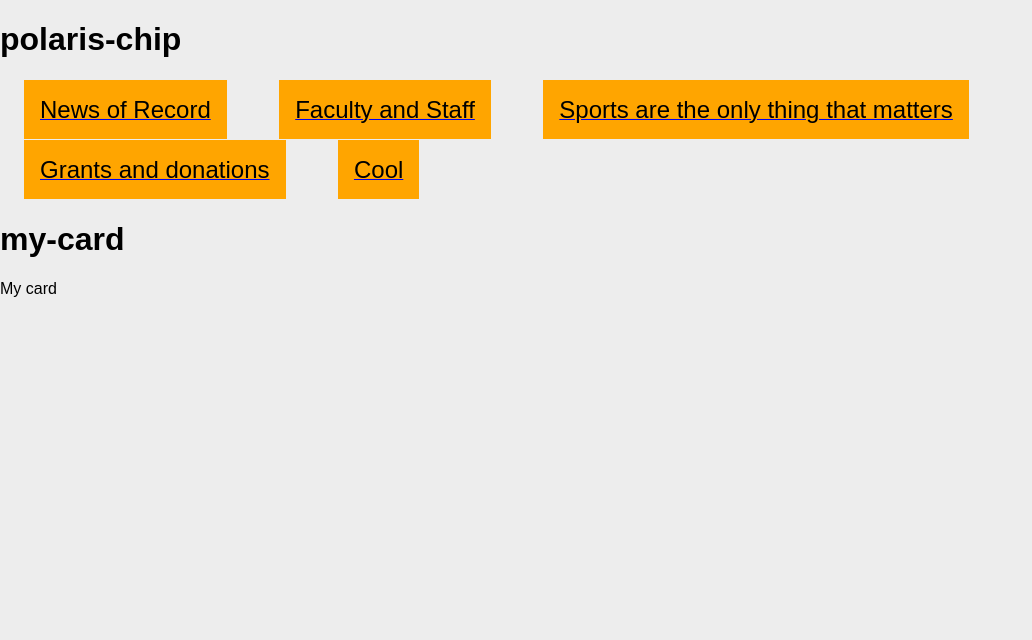
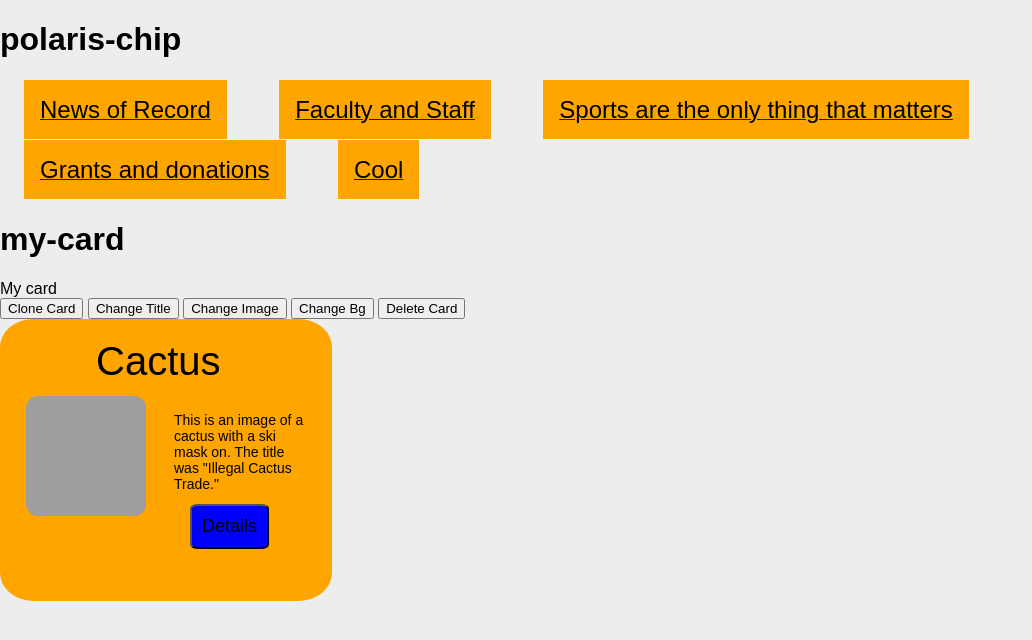
Before and after one commit to ECrowe6593/polaris-chip, a website with bundled scripts: page index.html in a window 1280 px wide. Shown: the whole page, without its empty margins (0-1032 px from the left). Built offline with nearby package versions, Linux system fonts and the light colour scheme; grey boxes are pictures that could not be loaded.

Commit message:
Added HTML and CSS of My Card

```diff
--- a/index.html
+++ b/index.html
@@ -35,6 +35,84 @@
 
   <h1>my-card</h1>
   <my-card></my-card>
+  <div class="control-wrapper">
+    <button class="duplicate">Clone Card</button> <button id="changetitle">Change Title</button>
+    <button id="changeimage">Change Image</button>
+    <button id="changebg">Change Bg</button>
+    <button id="delete">Delete Card</button>
+  </div>
+
+  <div id="cardlist">
+  <div class="border">
+    <div class="card">
+      <div class="heading">Cactus</div>
+      <img src="https://media.newyorker.com/photos/656f99f019bfb6c2c8a8c521/4:3/w_2748,h_2061,c_limit/Galchen_Illegal_Cactus_Trade_v2.jpg" class="image" width=120 height=120> </img>
+    <p class="para">This is an image of a cactus with a ski mask on. The title was "Illegal Cactus Trade." </p>
+    <a href="https://hax.psu.edu">
+      <button class="btn">Details</button>
+    </a>
+  </div>
+  </div>
+
+  <style>
+  .card {
+    background-color: orange;
+    border-radius: 10%;
+    width: 300px;
+    height: 250px;
+    padding: 16px;
+  }
+
+  .card.change-color {
+    background-color: purple;
+  }
+
+  .heading {
+    font-size: 40px;
+    color: black;
+    margin: 4px 4px 4px 80px;
+  }
+
+  .image {
+    float: left;
+    margin: 8px 4px 4px 10px;
+    border-radius: 10%;
+  }
+
+  .para {
+    padding: 4px;
+    font-size: 14px;
+    width: 130px;
+    float: right;
+    margin: 20px 8px 4px 4px;
+  }
+
+  .btn {
+    background-color: blue;
+    color: black;
+    font-size: 18px;
+    border-radius: 10%;
+    padding: 10px;
+    margin: 4px 40px 40px 40px;
+  }
+
+  .btn:focus,
+  .btn:hover {
+    background-color: green;
+  }
+
+  @media (max-width 800px) and (min-width 500px) {
+    .btn {
+      display: none;
+    }
+  }
+
+  @media (max-width 500px) {
+    .card, .heading, .image, .para, .btn {
+      width: 10%;
+    }
+  }
+  </style>
 
   <!-- this is what is bringing in the definition for this tag -->
   <script type="module" src="./src/polaris-chip.js"></script>
```
